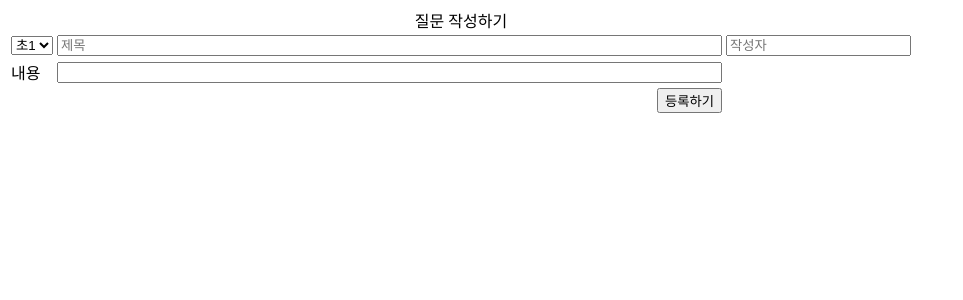
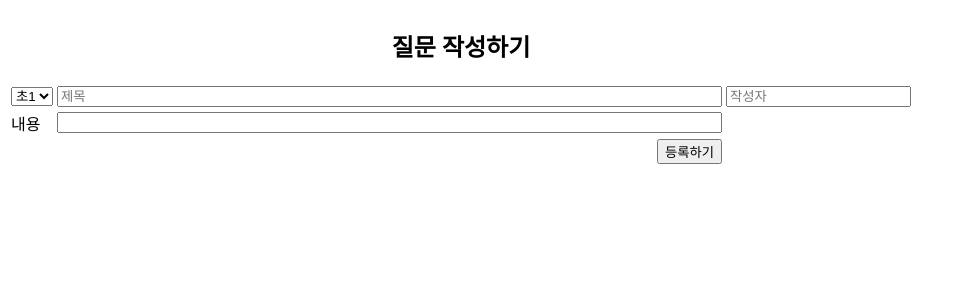
Before and after one commit to purple-cabbage0030/learning_math_website_development, a Flask app: page /insertquestion in a window 1280 px wide. Shown: the top 300 px of the page, without its empty margins (0-963 px from the left). Run offline with Flask 2, Linux system fonts and the light colour scheme; some web fonts are replaced.

Commit message:
Update insertquestion.html

```diff
--- a/templates/insertquestion.html
+++ b/templates/insertquestion.html
@@ -5,9 +5,10 @@
     <meta http-equiv="X-UA-Compatible" content="IE=edge">
     <meta name="viewport" content="width=device-width, initial-scale=1.0">
     <title>글 작성하기</title>
+    <link rel="stylesheet" href="../static/css/index.css">
 
 </head>
-<body>
+<body style="font-family:'KoPub Batang', serif;">
     <table summary="글 작성 테이블">
         <form name="BoardWriteForm" method="POST" action="insert">
             <colgroup>
@@ -16,7 +17,7 @@
             </colgroup>
 
             <table summary="테이블 구성">
-                <caption>질문 작성하기</caption>
+                <caption><h2>질문 작성하기</h2></caption>
                 <tr>
                     <td>
                         <select name="grade" id="grade">
```
